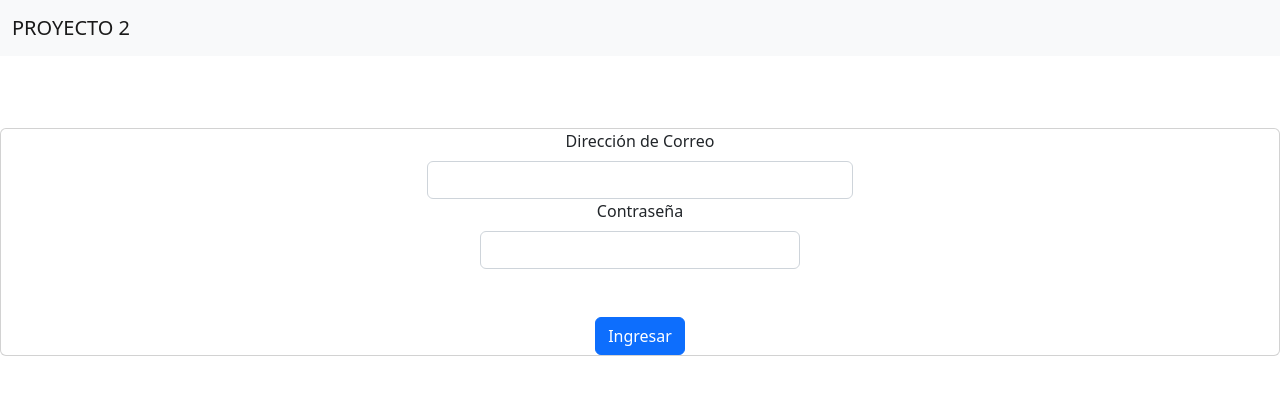
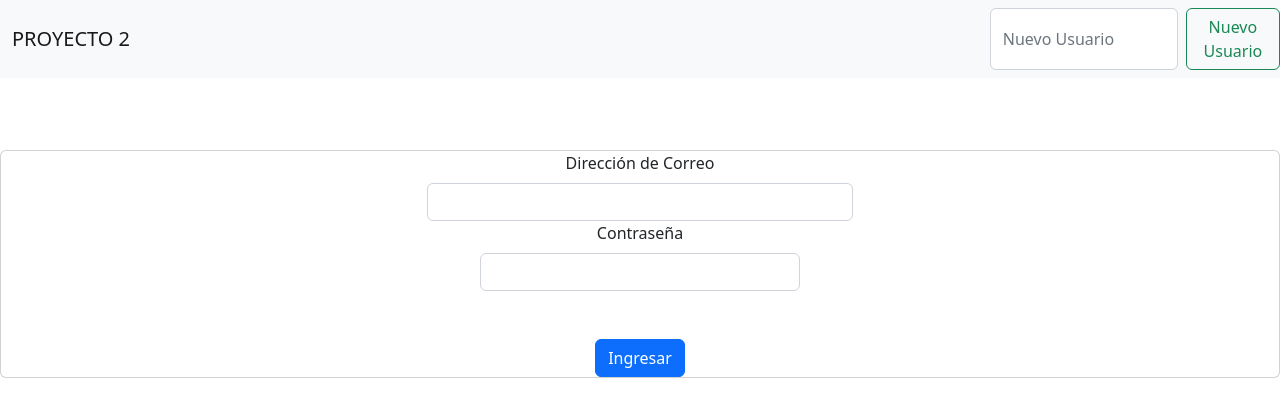
Before and after one commit to omarhhad93/Proyecto2, a website: page LogIn.html in a window 1280 px wide. Drawn offline with nearby package versions, Linux system fonts and the light colour scheme.

Commit message:
Add files via upload

```diff
--- a/LogIn.html
+++ b/LogIn.html
@@ -15,7 +15,10 @@ initial-scale=1.0">
         <a class="navbar-brand" href="LogIn.html">PROYECTO 2</a>
     </div>
     <div class="d-flex" role="search" style="margin-left: 60px;">
-        <button class="btn btn-outline-success" id="logonButton" style="display: none" href="./html/RegistroForm.html">Crear Usuario</button>
+        <form class="d-flex" role="search">
+            <input class="form-control me-2" type="search" placeholder="Nuevo Usuario" aria-label="Nuevo Usuario">
+            <button class="btn btn-outline-success" type="submit" href="./html/RegistroForm.html">Nuevo Usuario</button>
+        </form>
     </div>
 </nav></br></br></br>
 
```
